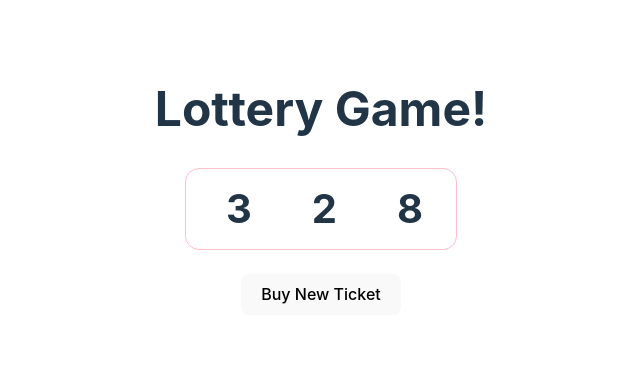
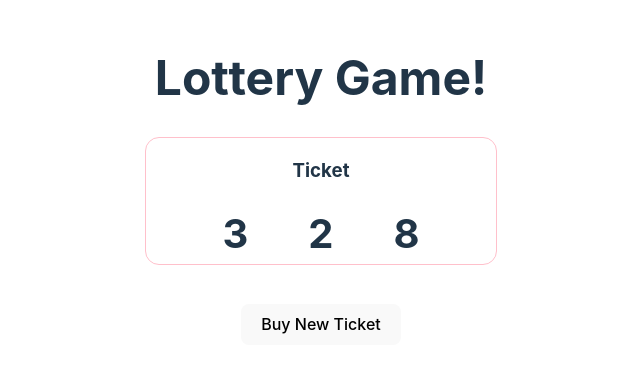
Before and after one commit to abhaytiwaricode/ReactJs-Practice-Code, a React (Vite) app in the folder react-state-class/: page / in a window 1280 px wide. Shown: the part 208-580 px from the top of the page, without its empty margins (319-959 px from the left). Built offline with nearby package versions, Linux system fonts and the light colour scheme.

Commit message:
lifting staten up concept

```diff
--- a/react-state-class/src/App.jsx
+++ b/react-state-class/src/App.jsx
@@ -1,12 +1,12 @@
-import './App.css'
-import Lottery from "./components/Lottery.jsx";
+import './App.css';
+import Lottery from './components/Lottery.jsx';
 
 function App() {
-    return (
-        <>
-            <Lottery />
-        </>
-    );
+  return (
+    <>
+      <Lottery n={3} winningSum={15} />
+    </>
+  );
 }
 
-export default App
+export default App;
--- a/react-state-class/src/components/Lottery.jsx
+++ b/react-state-class/src/components/Lottery.jsx
@@ -1,26 +1,23 @@
-import {useState} from "react";
-import "./Lottery.css";
-import {genTicket, sum} from "../helper.js";
+import { useState } from 'react';
+import './Lottery.css';
+import { genTicket, sum } from '../helper.js';
+import Ticket from './Ticket.jsx';
 
-export default function Lottery() {
-    let [ticket, setTicket] = useState(genTicket(3));
-    let isWinning = sum(ticket) === 15;
+export default function Lottery({ n = 3, winningSum = 15 }) {
+  let [ticket, setTicket] = useState(genTicket(n));
+  let isWinning = sum(ticket) === winningSum;
 
   let buyTicket = () => {
-        setTicket(genTicket(3));
-    }
+    setTicket(genTicket(n));
+  };
 
   return (
     <>
       <h1>Lottery Game!</h1>
-            <div className="ticket">
-                <span>{ticket[0]}</span>
-                <span>{ticket[1]}</span>
-                <span>{ticket[2]}</span>
-            </div>
-            <br/>
+      <Ticket ticket={ticket} />
+      <br />
       <button onClick={buyTicket}>Buy New Ticket</button>
-            <h3>{isWinning && "Congratulations, you won!"}</h3>
+      <h3>{isWinning && 'Congratulations, you won!'}</h3>
     </>
   );
 }
--- /dev/null
+++ b/react-state-class/src/components/Ticket.css
@@ -0,0 +1,6 @@
+.Ticket {
+  border: 1px solid pink;
+  border-radius: 14px;
+  width: 350px;
+  margin-bottom: 15px;
+}
--- /dev/null
+++ b/react-state-class/src/components/Ticket.jsx
@@ -0,0 +1,15 @@
+import TicketNum from './TicketNum';
+import './Ticket.css';
+
+export default function Ticket({ ticket }) {
+  return (
+    <>
+      <div className="Ticket">
+        <h3>Ticket</h3>
+        {ticket.map((num, idx) => (
+          <TicketNum num={num} key={idx} />
+        ))}
+      </div>
+    </>
+  );
+}
--- /dev/null
+++ b/react-state-class/src/components/TicketNum.css
@@ -0,0 +1,3 @@
+.TicketNum {
+  font-size: 2.5rem;
+}
--- /dev/null
+++ b/react-state-class/src/components/TicketNum.jsx
@@ -0,0 +1,5 @@
+import './TicketNum.css';
+
+export default function TicketNum({ num }) {
+  return <span className="TicketNum">{num}</span>;
+}
```
Lines whose indentation alone changed are shown as unchanged.
